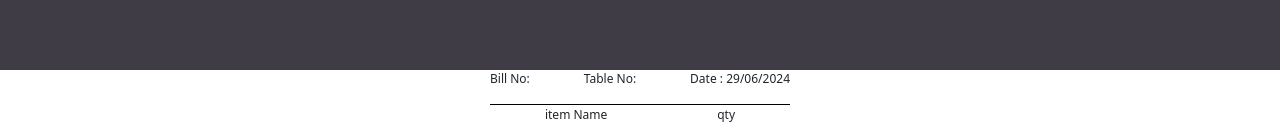
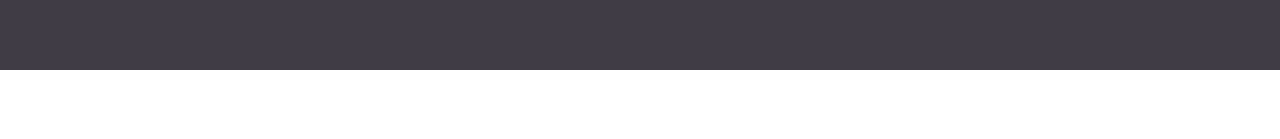
Before and after one commit to Akshaykumar0999/ZaraRestaurent, a React (Vite) app: page /login in a window 1280 px wide. Shown: the part 730-869 px from the top of the page. After the commit the page ends 800 px from the top, so only its background shows below. Built offline with nearby package versions, Linux system fonts and the light colour scheme.

Commit message:
register api updated for users

```diff
--- a/src/components/BillComponent/index.jsx
+++ b/src/components/BillComponent/index.jsx
@@ -186,7 +186,7 @@ export const BillProvider=({children})=>{
       <div style={{display:"none"}}>
       <Bill ref={componentRef}/>
       </div>
-      <div style={{display:"block"}}>
+      <div style={{display:"none"}}>
       <TokenTable ref={tokenRef}/>
       </div>
   </BillState.Provider>
```
